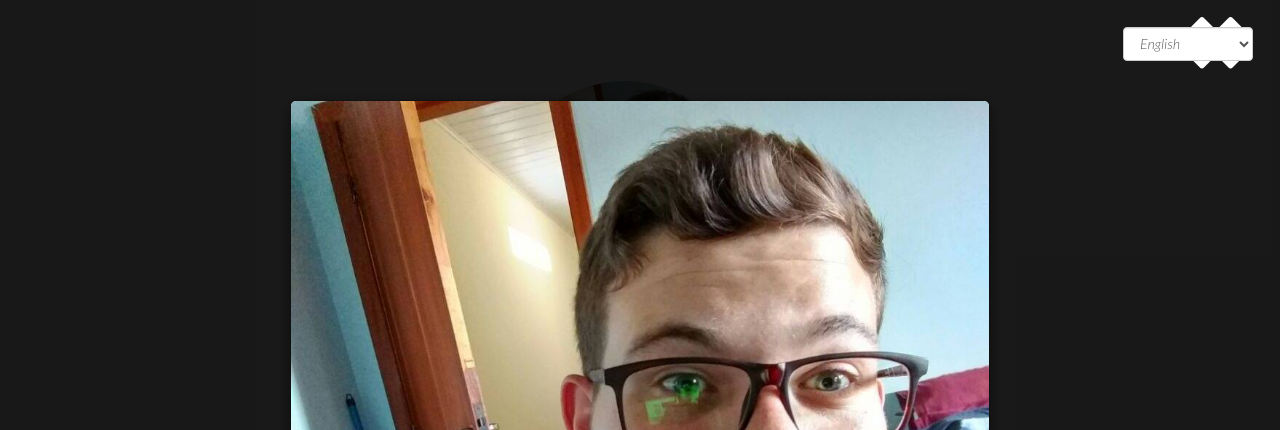
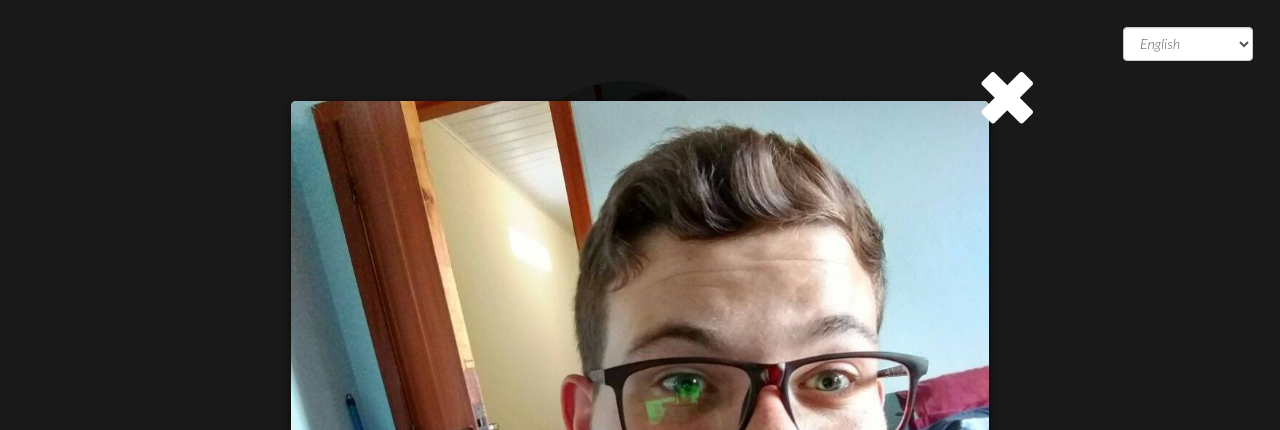
Before and after one commit to renanbastos93/renanbastos.com.br, a website: page index.html in a window 1280 px wide. Both pictures are taken after a click on the picture 625 px from the left and 206 px from the top of the page. Shown: the top 430 px of the page. Drawn offline with nearby package versions, Linux system fonts and the light colour scheme; files whose address does not match are found by name.

Commit message:
Bug fixed, span.closeA on modal

```diff
--- a/css/modal.css
+++ b/css/modal.css
@@ -61,9 +61,10 @@
 
 /* The Close Button */
 span.closeA {
+	z-index: 1;
 	position: absolute;
-	top: 15px;
-	right: 35px;
+	top: 70px;
+	right: 244px;
 	color: #fff;
 	font-size: 60px;
 	font-weight: bold;
```
